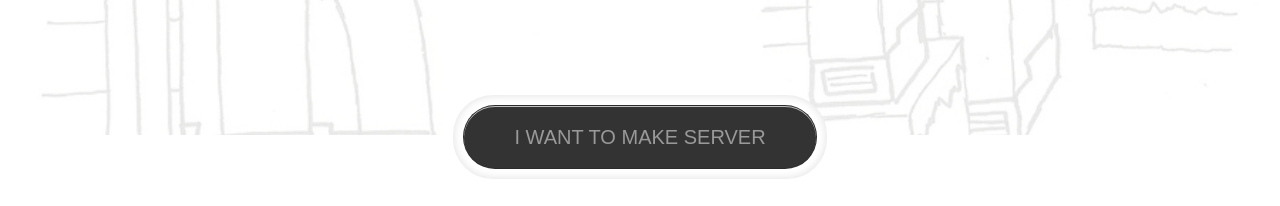
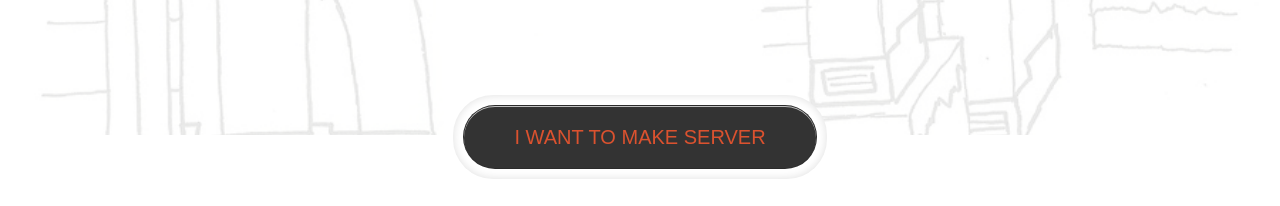
Before and after one commit to okdas/flyspring-nodes-web, a plain HTML site: page index.html in a window 1280 px wide. In both pictures the pointer is over the link "I WANT TO MAKE SERVER". Shown: the part 594-800 px from the top of the page. Drawn offline with Linux system fonts and the light colour scheme; a web font is replaced by a local one.

Commit message:
Orange is better.

```diff
--- a/css/styles.css
+++ b/css/styles.css
@@ -167,7 +167,7 @@ h6 {
 }
 .notify:active,
 .notify:hover {
-  color: rgba(255, 255, 255, 0.5);
+  color: #db522f;
 }
 .notify:active {
   border: 1px solid rgba(0, 0, 0, 0.29);
```
